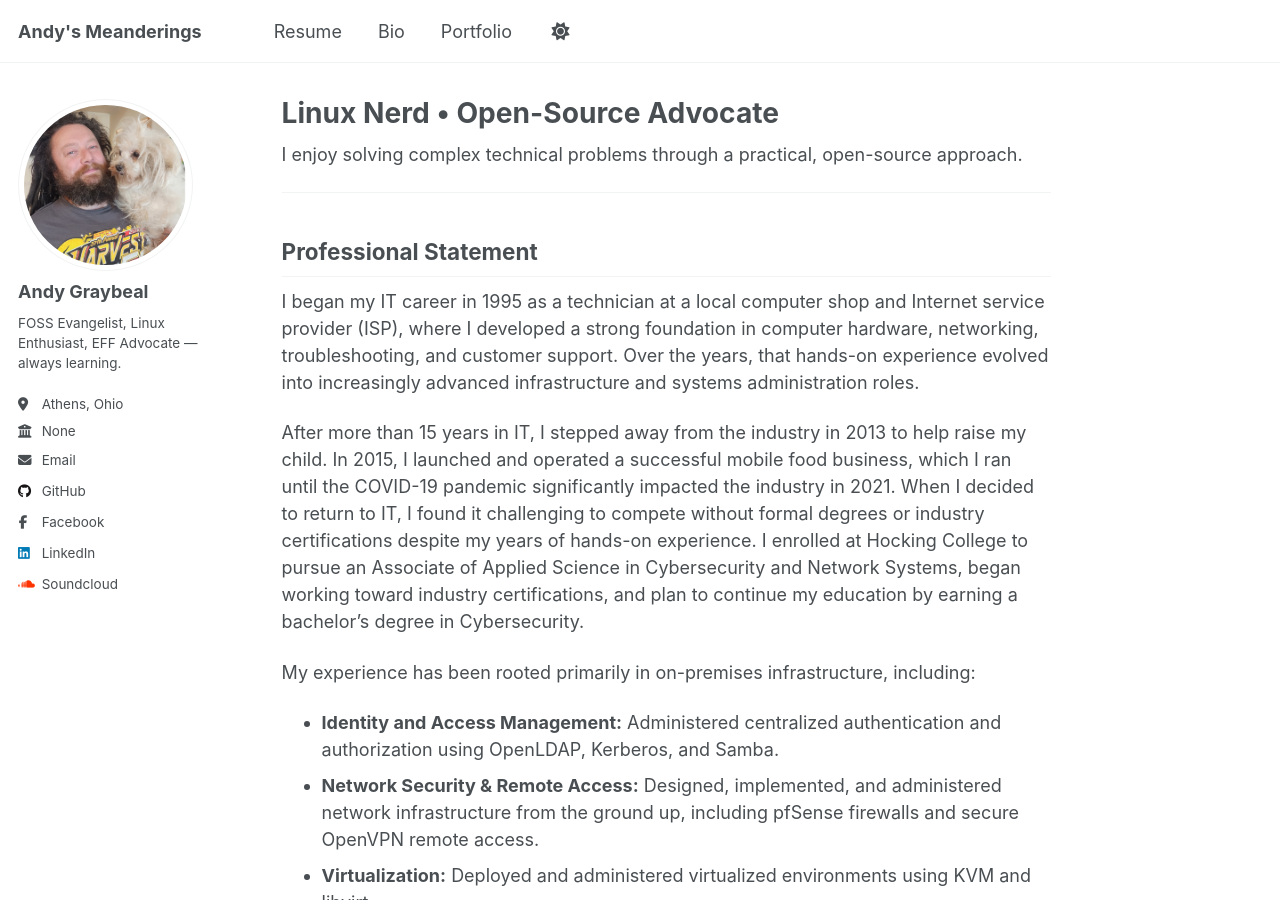
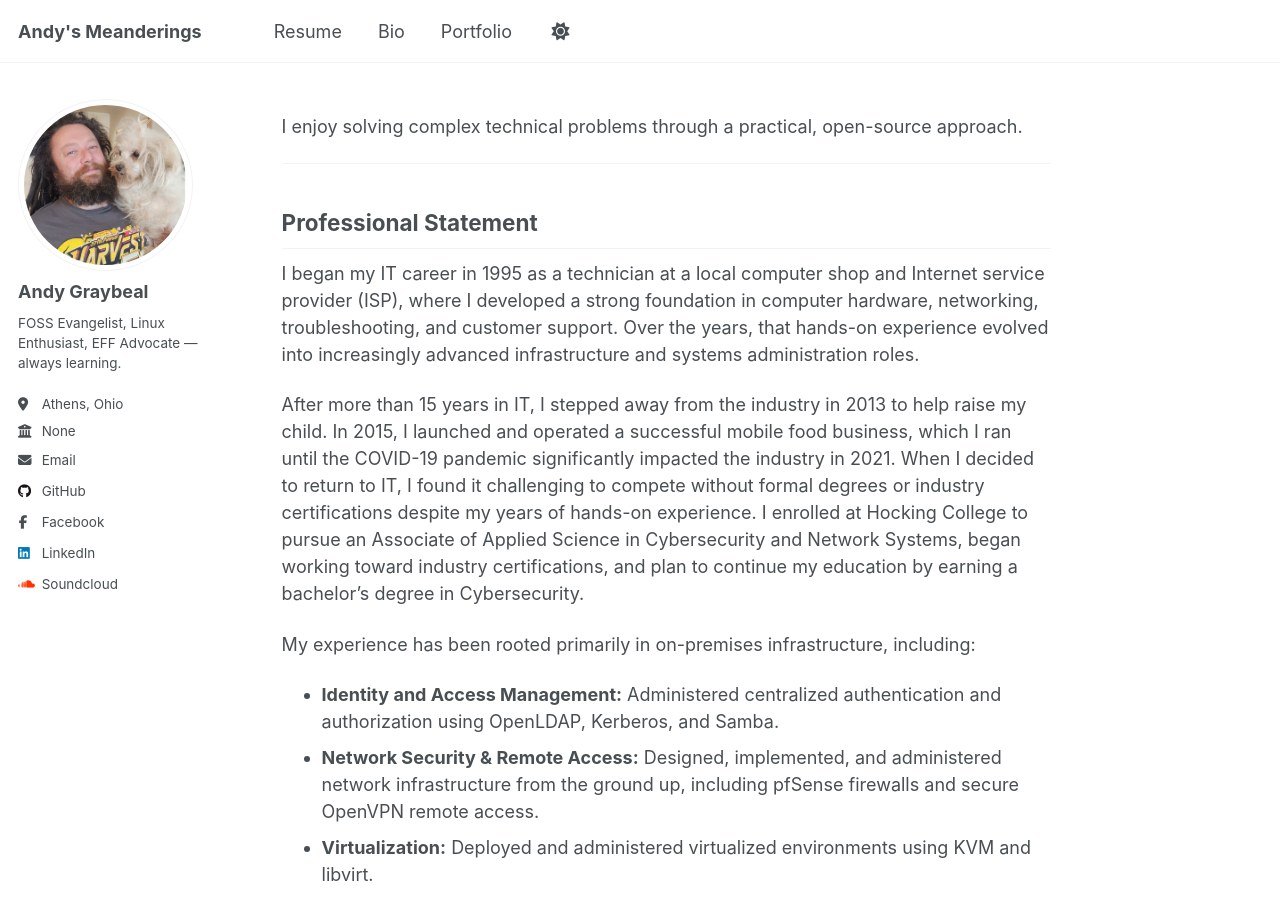
Before and after one commit to andy-graybeal/andy-graybeal.github.io, a Jekyll site: the page built from _pages/about.md, in a window 1280 px wide and 900 px high. Built offline with Jekyll 4.4.1, drawn with Linux system fonts in a browser that asks for light colours; a script that is not in the unit is left out.

Commit message:
Remove title from about page

```diff
--- a/_pages/about.md
+++ b/_pages/about.md
@@ -1,6 +1,6 @@
 ---
 permalink: /
-title: "Linux Nerd • Open-Source Advocate"
+title: ""
 author_profile: true
 redirect_from:
   - /about/
```
